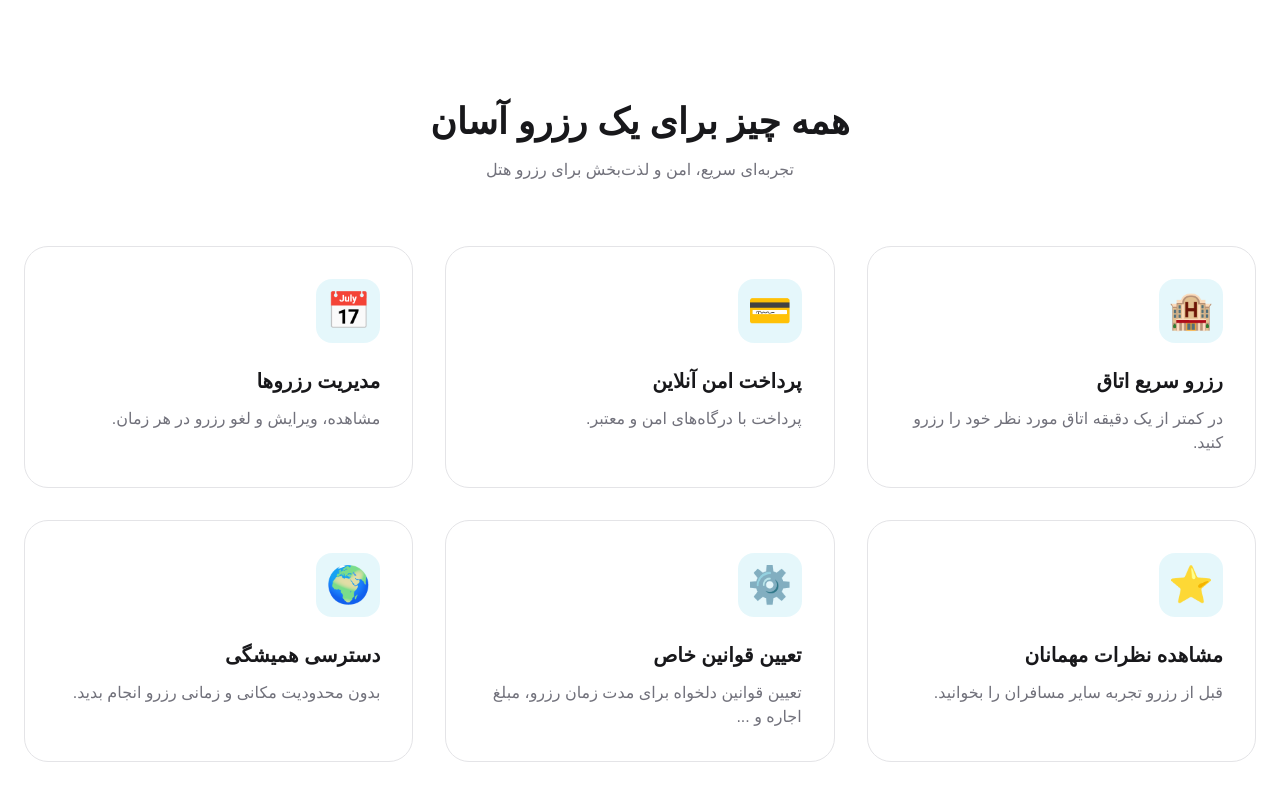
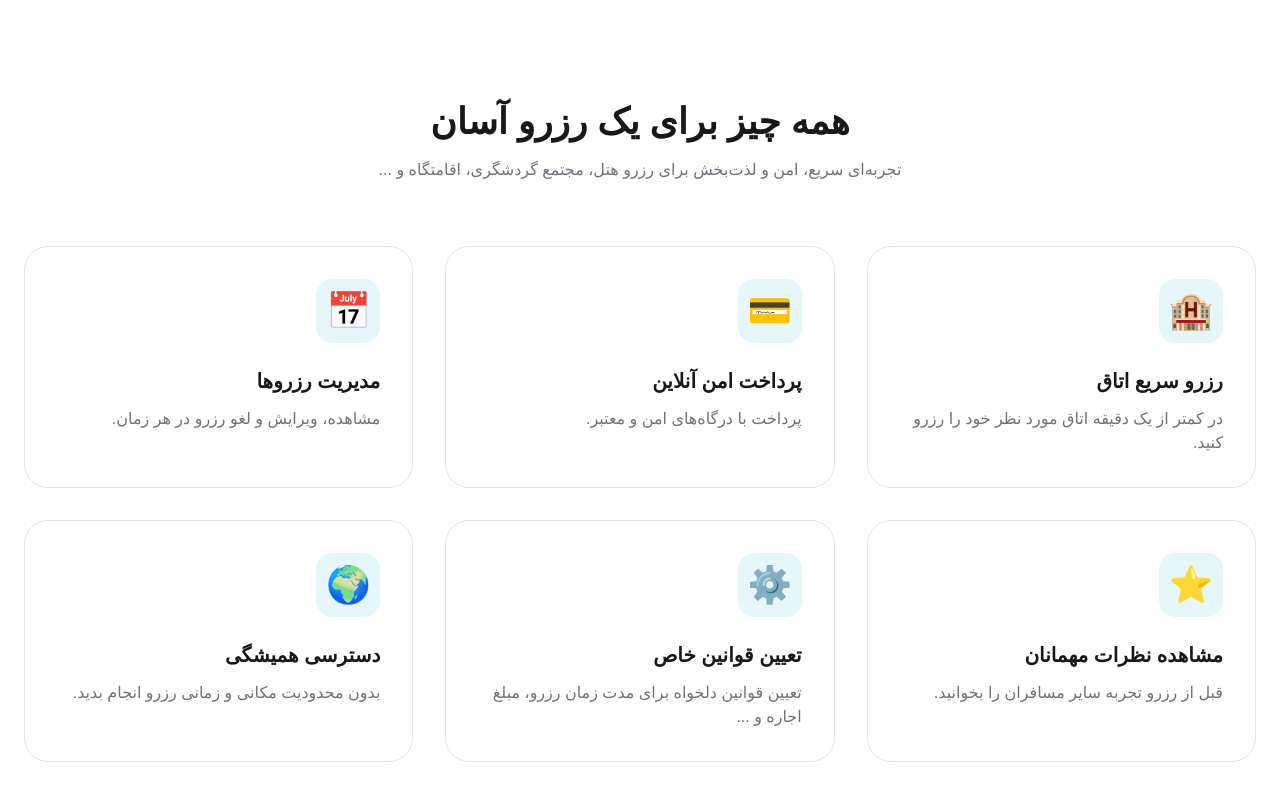
Before and after one commit to hafezabbasi/reservation-app, a Svelte app: page / in a window 1280 px wide. Shown: the part 1163-1963 px from the top of the page. Built offline with nearby package versions, Linux system fonts and the light colour scheme.

Commit message:
change properties section title

```diff
--- a/src/App.svelte
+++ b/src/App.svelte
@@ -308,7 +308,7 @@ const properties = [
       </h2>
 
       <p class="mt-4 text-zinc-500">
-        تجربه‌ای سریع، امن و لذت‌بخش برای رزرو هتل
+        تجربه‌ای سریع، امن و لذت‌بخش برای رزرو هتل، مجتمع گردشگری، اقامتگاه و ...
       </p>
 
     </div>
```
